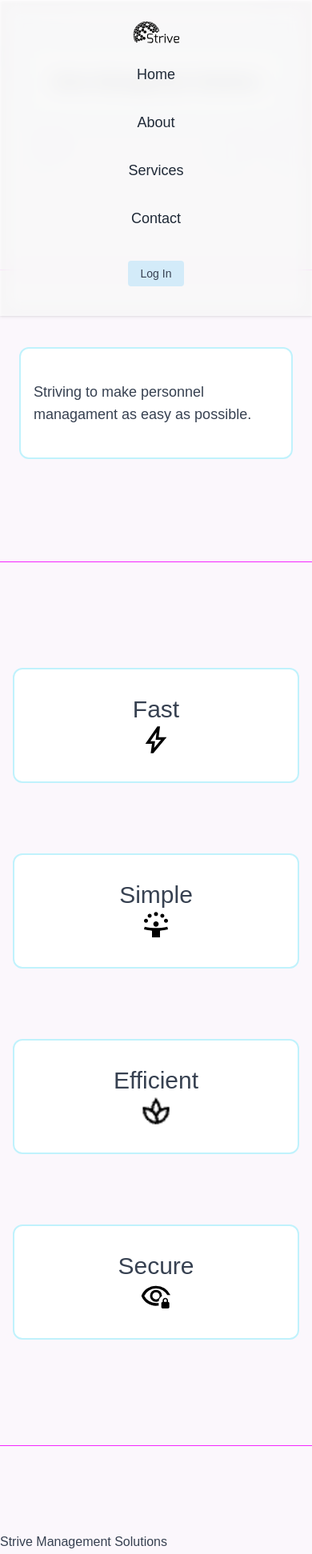
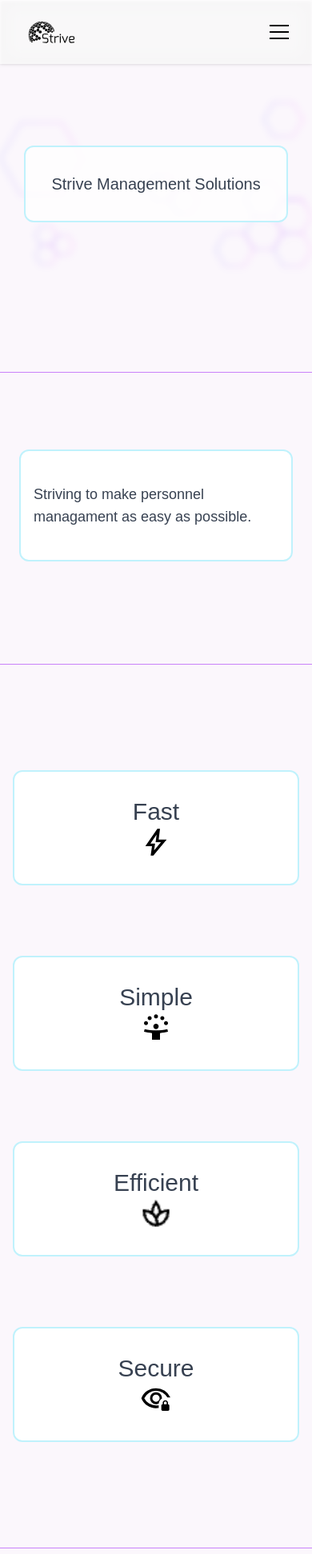
Before and after one commit to strive-management/strive-frontend, a React (Vite) app: page / in a window 390 px wide. Shown: the top 1943 px of the page at 80% size. Built offline with nearby package versions, Linux system fonts and the light colour scheme; no server answers; what webfontloader would draw is missing.

Commit message:
add: mobile friendly ui

```diff
--- a/src/components/ui/HamburgerMenu.tsx
+++ b/src/components/ui/HamburgerMenu.tsx
@@ -0,0 +1,43 @@
+import React from 'react';
+import { useDisclosure, useColorScheme } from '@mantine/hooks';
+import { Burger } from '@mantine/core';
+
+
+
+const BurgerMenu: React.FC = () => {
+  const [opened, { toggle }] = useDisclosure();
+  const colorScheme = useColorScheme();
+  return (
+    <>
+        <Burger className="block sm:hidden" opened={opened} onClick={toggle} aria-label="Toggle navigation" color={colorScheme === 'dark' ? 'white' : 'black'}/>
+        { opened && (
+                <div className='absolute backdrop-blur-md top-20 z-0 left-0 right-0 bg-white/80 dark:bg-[#1a0429] p-5 sm:hidden'>
+                <ul className="gap-8 flex flex-col place-items-center justify-items-center sm:hidden">
+                  <li>
+                    <a href="#" className="hover:text-blue-200">
+                      Home
+                    </a>
+                  </li>
+                  <li>
+                    <a href="#" className="hover:text-blue-200">
+                      About
+                    </a>
+                  </li>
+                  <li>
+                    <a href="#" className="hover:text-blue-200">
+                      Services
+                    </a>
+                  </li>
+                  <li>
+                    <a href="#" className="hover:text-blue-200">
+                      Contact
+                    </a>
+                  </li>
+                </ul>
+            </div>
+        )}
+    </>
+  )
+}
+
+export default BurgerMenu;
--- a/src/pages/Landing.tsx
+++ b/src/pages/Landing.tsx
@@ -8,6 +8,7 @@ import bolt from '../assets/Icons/bolt.svg';
 import celebrate from '../assets/Icons/celebrate.svg';
 import lock from '../assets/Icons/lock.svg';
 import spa from '../assets/Icons/spa.png';
+import BurgerMenu from "../components/ui/HamburgerMenu";
 
 
 import WebFont from 'webfontloader';
@@ -29,15 +30,15 @@ const Landing: React.FC = () => {
       <header className="fixed z-20 w-full">
 
           <nav className="fixed w-full backdrop-blur-md bg-white/80 text-gray-800 h-30 dark:bg-[#1a0429]/80 drop-shadow dark:text-gray-300">
-            <div className="flex flex-col justify-center sm:flex-row sm:justify-between">
-              <div className='place-self-center sm:block sm:ml-6'>
+            <div className="flex items-center justify-between mx-6 sm:flex sm:flex-row sm:justify-between">
+              <div className='flex place-self-start sm:place-self-center sm:block sm:ml-6'>
                 <a href="#" className="text-lg font-semibold">
                   <img src={logoDark} alt="logo-dark" className='w-20 h-20 block dark:hidden'/>
                   <img src={logoLight} alt="logo-light" className='w-20 h-20 hidden dark:block'/>
                 </a>
               </div>
-              <div style={{ fontFamily: "'Rubik', sans-serif", fontSize: "large" }} className='flex flex-col place-items-center sm:flex-row sm:items-center'>
-                <ul className="flex gap-8 sm:space-x-20 sm:flex-row flex-col place-items-center">
+              <div style={{ fontFamily: "'Rubik', sans-serif", fontSize: "large" }} className='sm:flex sm:place-items-center sm:flex-row sm:items-center'>
+                <ul className="gap-8 hidden sm:flex sm:space-x-20 sm:flex-row flex-col place-items-center">
                   <li>
                     <a href="#" className="hover:text-blue-200">
                       Home
@@ -59,55 +60,56 @@ const Landing: React.FC = () => {
                     </a>
                   </li>
                 </ul>
+                <div className='place-content-end'><BurgerMenu /></div>
               </div>
-              <div style={{ fontFamily: "'Rubik', sans-serif", fontSize: "large" }} className='flex flex-col sm:flex-row sm:place-items-center'>
+              <div style={{ fontFamily: "'Rubik', sans-serif", fontSize: "large" }} className='hidden sm:flex sm:flex-row sm:place-items-center'>
                 <div className='m-10 place-self-center sm:m-6'><Link className='text-gray-700 text-sm bg-[#d3ebf9] hover:bg-[#92c9f9] dark:text-black dark:bg-[#c982f9] dark:hover:bg-[#905593] px-4 py-2 m-2 rounded' to="/login">Log In</Link></div>
               </div>
             </div>
           </nav>
-
       </header>
       <main className='flex w-full pb-[100px] max-w-[2000px] place-content-center overflow-hidden bg-[#fbf7fc] dark:bg-[#1a0429]'>
-      <section id='hero' className='flex w-[1400px] max-w-[2000px] items-center relative'>
+      <section id='hero' className='flex mt-32 sm:mt-0 w-[1400px] max-w-[2000px] items-center relative'>
         <div className='blur-[4px] drop-shadow-xl hero-section w-full h-800'>
           <img src={heroImageDark} className="w-full h-full object-cover rounded-md hidden dark:block" alt="Hero"/>
           <img src={heroImageLight} className="w-full h-full object-cover rounded-md dark:hidden" alt="Hero"/>
         </div>
         <div style={{ fontFamily: "'Rubik', sans-serif" }} className='absolute place-items-center justify-center left-0 w-full h-full flex z-10'>
-          <div className="flex flex-col px-8 py-8 border-solid border-2 border-[#c0f2fc] bg-white/80 dark:border-[#b1fcb6] dark:bg-[#2c292e] rounded-xl place-items-center"><p className='text-gray-700 dark:text-gray-300 text-xl sm:text-6xl'>Strive Management Solutions</p></div>
+          <div className="flex flex-col px-8 py-8 border-solid border-2 border-[#c0f2fc] bg-white/80 dark:border-[#75c479] dark:bg-[#2c292e] rounded-xl place-items-center"><p className='text-gray-700 dark:text-gray-300 text-xl sm:text-6xl'>Strive Management Solutions</p></div>
         </div>
       </section>
       </main>
       <div className="flex justify-center py-8 bg-[#fbf7fc] dark:bg-[#1a0429]">
-        <div className="w-[1400px] border-t border-[#f426ff] "></div>
+        <div className="w-[1400px] border-t border-[#c982f9] "></div>
       </div>
       <section className='bg-[#fbf7fc] dark:bg-[#1a0429] flex justify-center py-16' style={{fontFamily: "'Rubik', sans-serif", fontSize: "30px"}}>
-        <div className='py-10 px-4 mx-6 max-w-[1400px] w-full flex border-solid border-2 bg-white border-[#c0f2fc] rounded-xl justify-center dark:border-[#b1fcb6] dark:bg-[#2c292e] text-gray-700 dark:text-gray-300'>
+        <div className='py-10 px-4 mx-6 max-w-[1400px] w-full flex border-solid border-2 bg-white border-[#c0f2fc] rounded-xl justify-center dark:border-[#75c479] dark:bg-[#2c292e] text-gray-700 dark:text-gray-300'>
           <h2 className='text-lg sm:text-xl2'>Striving to make personnel managament as easy as possible.</h2>
         </div>
       </section>
       <div className="flex justify-center py-16 bg-[#fbf7fc] dark:bg-[#1a0429]">
-        <div className="w-[1400px] border-t border-[#f426ff] "></div>
+        <div className="w-[1400px] border-t border-[#c982f9] "></div>
       </div>
       <section className="mx-auto bg-[#fbf7fc] dark:bg-[#1a0429] text-gray-700 dark:text-gray-300 flex flex-wrap justify-center w-full max-w-[2000px] px-4 sm:px-6 lg:px-8">
     <div className='py-10 w-full max-w-[1400px]'>
         <div className='grid grid-cols-1 sm:grid-cols-2 place-items-center gap-8 auto-rows-[200px] font-rubik text-4xl'>
-            <div className="flex flex-col py-8 w-full border-solid border-2 border-[#c0f2fc] bg-white dark:border-[#b1fcb6] dark:bg-[#2c292e] rounded-xl place-items-center"><h1 className='text-3xl sm:text-4xl'>Fast</h1><img src={bolt} alt="logo-dark" className='w-10 h-10 block dark:hidden'/></div>
-            <div className="flex flex-col py-8 w-full border-solid border-2 border-[#c0f2fc] bg-white dark:border-[#b1fcb6] dark:bg-[#2c292e] rounded-xl place-items-center"><h1 className='text-3xl sm:text-4xl'>Simple</h1><img src={celebrate} alt="logo-dark" className='w-10 h-10 block dark:hidden'/></div>
-            <div className="flex flex-col py-8 w-full border-solid border-2 border-[#c0f2fc] bg-white dark:border-[#b1fcb6] dark:bg-[#2c292e] rounded-xl place-items-center"><h1 className='text-3xl sm:text-4xl'>Efficient</h1><img src={spa} alt="logo-dark" className='w-10 h-10 block dark:hidden'/></div>
-            <div className="flex flex-col py-8 w-full border-solid border-2 border-[#c0f2fc] bg-white dark:border-[#b1fcb6] dark:bg-[#2c292e] rounded-xl place-items-center"><h1 className='text-3xl sm:text-4xl'>Secure</h1><img src={lock} alt="logo-dark" className='w-10 h-10 block dark:hidden'/></div>
+            <div className="flex flex-col py-8 w-full border-solid border-2 border-[#c0f2fc] bg-white dark:border-[#75c479] dark:bg-[#2c292e] rounded-xl place-items-center"><h1 className='text-3xl sm:text-4xl'>Fast</h1><img src={bolt} alt="logo-dark" className='w-10 h-10 block dark:hidden'/></div>
+            <div className="flex flex-col py-8 w-full border-solid border-2 border-[#c0f2fc] bg-white dark:border-[#75c479] dark:bg-[#2c292e] rounded-xl place-items-center"><h1 className='text-3xl sm:text-4xl'>Simple</h1><img src={celebrate} alt="logo-dark" className='w-10 h-10 block dark:hidden'/></div>
+            <div className="flex flex-col py-8 w-full border-solid border-2 border-[#c0f2fc] bg-white dark:border-[#75c479] dark:bg-[#2c292e] rounded-xl place-items-center"><h1 className='text-3xl sm:text-4xl'>Efficient</h1><img src={spa} alt="logo-dark" className='w-10 h-10 block dark:hidden'/></div>
+            <div className="flex flex-col py-8 w-full border-solid border-2 border-[#c0f2fc] bg-white dark:border-[#75c479] dark:bg-[#2c292e] rounded-xl place-items-center"><h1 className='text-3xl sm:text-4xl'>Secure</h1><img src={lock} alt="logo-dark" className='w-10 h-10 block dark:hidden'/></div>
         </div>
     </div>
 </section>
       <div className="flex justify-center py-16 bg-[#fbf7fc] dark:bg-[#1a0429]">
-        <div className="w-[1400px] border-t border-[#f426ff] "></div>
+        <div className="w-[1400px] border-t border-[#c982f9] "></div>
       </div>
       <footer style={{ fontFamily: "'Rubik', sans-serif" }} id="footer" className="bg-[#fbf7fc] dark:bg-[#1a0429] sm:mx-auto flex w-full sm:max-w-[2000px] justify-center sm:justify-center relative text-gray-700 dark:text-gray-300 sm:p-10 flex-col sm:flex-row text-base h-40">
-          <div className='flex flex-col sm:w-[1400px] sm:max-w-[2000px] sm:items-center relative justify-center sm:justify-between'>
-            <h2>Strive Management Solutions</h2>
+          <div className='flex flex-col sm:flex-row sm:w-full sm:max-w-[2000px] relative sm:justify-between'>
+            <h2 className='text-center text-xl'>Strive Management Solutions</h2>
             <div style={{ fontFamily: "'Rubik', sans-serif" }} className="text-gray-700 dark:text-gray-300 flex flex-col sm:gap-2">
-            <p className="text-right">Copyright &copy; <span id="year">2024</span></p>
-            <p className="text-right">All Rights Reserved</p>
+            <br/>
+            <p className="text-center">Copyright &copy; <span id="year">2024</span></p>
+            <p className="text-center">All Rights Reserved</p>
             </div>
           </div>
       </footer>
```
Also changed, not shown: 1 other file (tests, documents, lock files or other folders).
